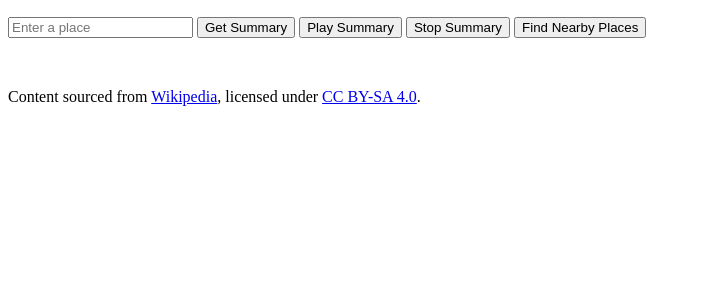
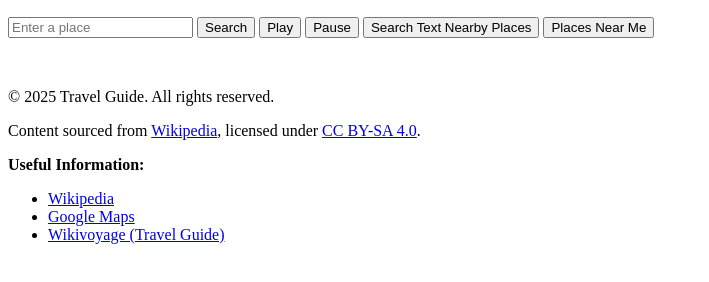
Before and after one commit to bhakthi-rai/bhakthi-rai.github.io, a plain HTML site: page index.html in a window 1280 px wide. Shown: the part 50-332 px from the top of the page, without its empty margins (0-709 px from the left). Drawn offline with Linux system fonts and the light colour scheme.

Commit message:
Update index.html

```diff
--- a/index.html
+++ b/index.html
@@ -11,14 +11,19 @@
     <script src="script.js" defer></script>
 </head>
 <body>
+<div class="wrapper">
+    <div class="main-content">
+
     <h2> Travel Guide</h2>
     <!-- Search Input -->
     <input type="text" id="searchBox" placeholder="Enter a place">
-    <button onclick="getWikipediaSummary(document.getElementById('searchBox').value)">Get Summary</button>
-    <button id="playButton">Play Summary</button>
-    <button onclick="stopAudio()">Stop Summary</button>
-    <button onclick="getNearbyWikiPlaces(document.getElementById('searchBox').value)">Find Nearby Places</button>
+    <button onclick="getWikipediaSummary(document.getElementById('searchBox').value)">Search</button>
+    <button id="playButton">Play</button>
+    <button onclick="stopAudio()">Pause</button>
+    <button onclick="getNearbySearchTextPlaces(document.getElementById('searchBox').value)">Search Text Nearby Places</button>
+        <button onclick="getNearbyMePlaces(document.getElementById('searchBox').value)">Places Near Me</button>
 
+</div>
     <!-- Summary Display -->
     <p id="summary"></p>
     <!-- Nearby Places -->
@@ -26,6 +31,24 @@
     <img id="placeImage" src="">
     </p>
     <ul id="places"></ul>
-     <p>Content sourced from <a href="https://www.wikipedia.org/" target="_blank">Wikipedia</a>, licensed under <a href="https://creativecommons.org/licenses/by-sa/4.0/" target="_blank">CC BY-SA 4.0</a>.</p>
+
+
+
+
+
+
+
+<footer>
+    <p>© 2025 Travel Guide. All rights reserved.</p>
+    <p>Content sourced from <a href="https://www.wikipedia.org/" target="_blank">Wikipedia</a>, licensed under <a href="https://creativecommons.org/licenses/by-sa/4.0/" target="_blank">CC BY-SA 4.0</a>.</p>
+    <!-- Useful Links -->
+    <p><strong>Useful Information:</strong></p>
+    <ul>
+        <li><a href="https://www.wikipedia.org/" target="_blank">Wikipedia</a></li>
+        <li><a href="https://maps.google.com/" target="_blank">Google Maps</a></li>
+        <li><a href="https://www.wikivoyage.org/" target="_blank">Wikivoyage (Travel Guide)</a></li>
+    </ul>
+</footer>
+</div>
 </body>
 </html>
```
